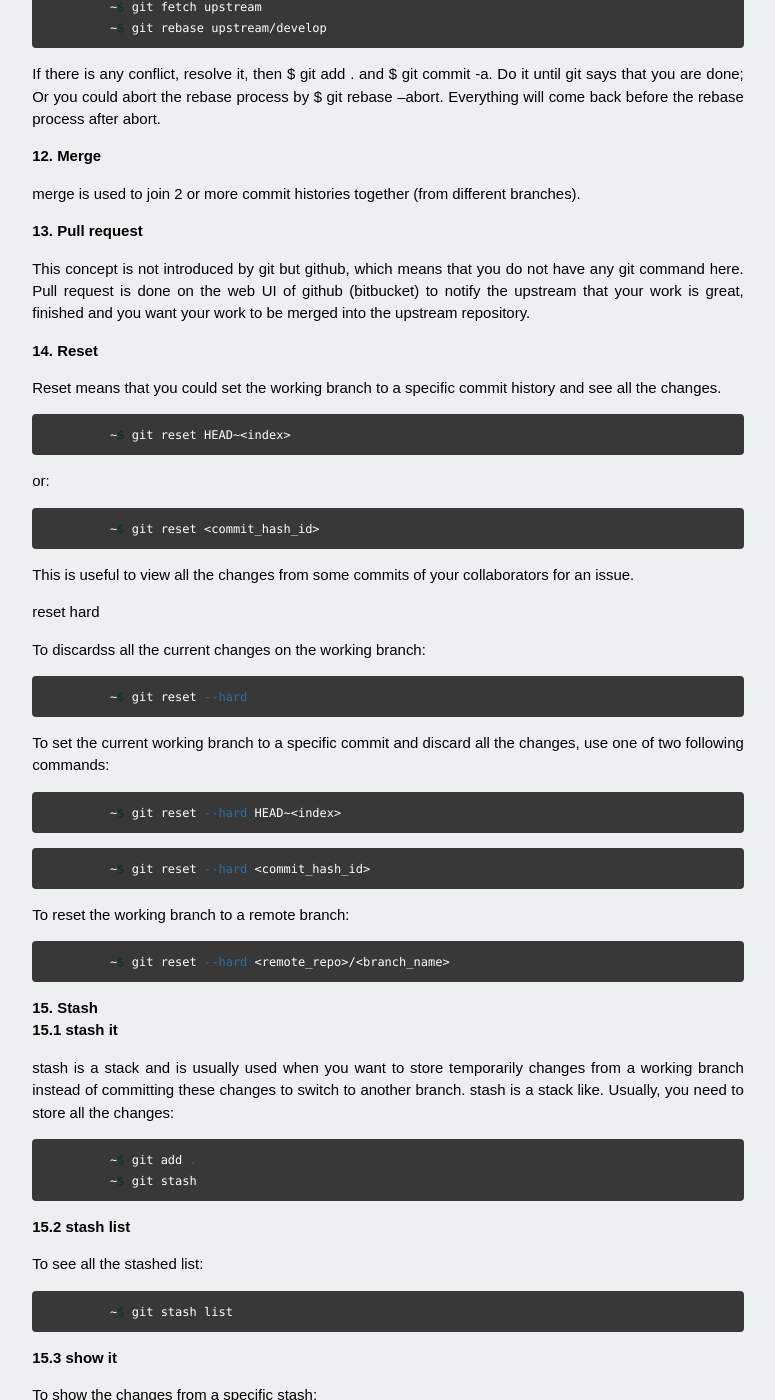
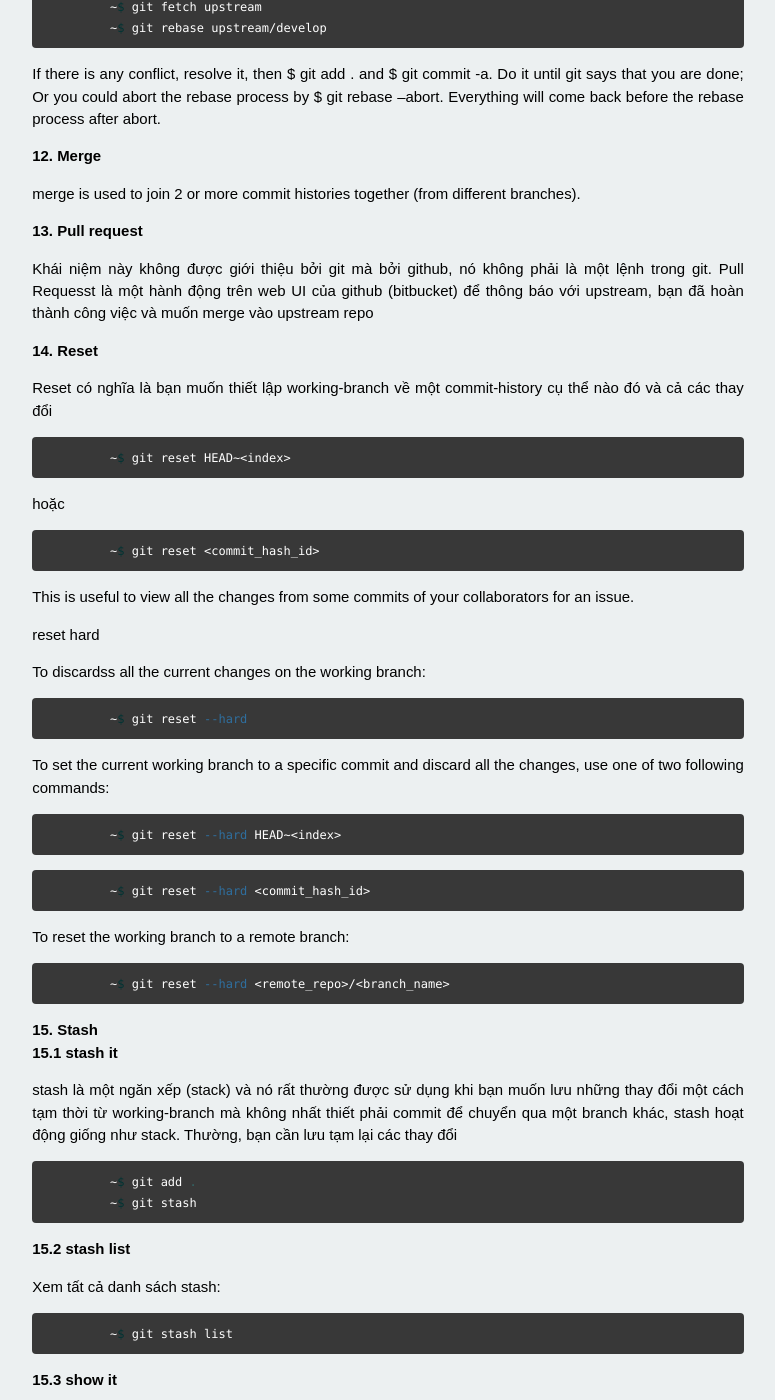
Before and after one commit to gitter-badger/xluffy.github.io, a Jekyll site: the page built from _posts/2014-07-21-most-used-git-cmd.md, in a window 1280 px wide and 1400 px high, scrolled down 4480 px. Shown: the whole window, without its empty margins (252-1027 px from the left). Built offline with Jekyll 4.4.1, drawn with Linux system fonts in a browser that asks for light colours; Markdown is read by kramdown in place of the engine named in the settings; some of the changed text lies outside the part shown.

Commit message:
Dịch phần stash, pull request

````diff
--- a/_posts/2014-07-21-most-used-git-cmd.md
+++ b/_posts/2014-07-21-most-used-git-cmd.md
@@ -260,15 +260,18 @@ If there is any conflict, resolve it, then $ git add . and $ git commit -a. Do i
 merge is used to join 2 or more commit histories together (from different branches).
 
 ### 13. Pull request
-This concept is not introduced by git but github, which means that you do not have any git command here. Pull request is done on the web UI of github (bitbucket) to notify the upstream that your work is great, finished and you want your work to be merged into the upstream repository.
+
+Khái niệm này không được giới thiệu bởi git mà bởi github, nó không phải là một lệnh trong git. Pull Requesst là một hành động trên web UI
+của github (bitbucket) để thông báo với upstream, bạn đã hoàn thành công việc và muốn merge vào upstream repo
 
 ### 14. Reset
-Reset means that you could set the working branch to a specific commit history and see all the changes.
+
+Reset có nghĩa là bạn muốn thiết lập working-branch về một commit-history cụ thể nào đó và cả các thay đổi
 
 ```bash
 	~$ git reset HEAD~<index>
 ```
-or:
+hoặc
 
 ```bash
 	~$ git reset <commit_hash_id>
@@ -302,8 +305,8 @@ To reset the working branch to a remote branch:
 
 #### 15.1 stash it
 
-stash is a stack and is usually used when you want to store temporarily changes from a working branch instead of committing these changes
-to switch to another branch. stash is a stack like. Usually, you need to store all the changes:
+stash là một ngăn xếp (stack) và nó rất thường được sử dụng khi bạn muốn lưu những thay đổi một cách tạm thời từ working-branch mà không
+nhất thiết phải commit để chuyển qua một branch khác, stash hoạt động giống như stack. Thường, bạn cần lưu tạm lại các thay đổi
 
 ```bash
 	~$ git add .
@@ -312,14 +315,14 @@ to switch to another branch. stash is a stack like. Usually, you need to store a
 
 #### 15.2 stash list
 
-To see all the stashed list:
+Xem tất cả danh sách stash:
 
 ```bash
 	~$ git stash list
 ```
 #### 15.3 show it
 
-To show the changes from a specific stash:
+Xem thay đổi của một stash cụ thể:
 
 ```bash
 	~$ git stash show stash@{<index>}
@@ -327,14 +330,15 @@ To show the changes from a specific stash:
 
 #### 15.4 apply it
 
-When switching back the repository having stash, you could get the changes from stash.
+Khi switch lại repository có chứa stash, bạn có thể lấy lại các thay đổi từ stash và làm việc tiếp.
 
-To get the latest stashed content and apply changes to the current working branch:
+Để lấy lại nội dung stash cuối cùng và apply các thay đổi đó vào working-branch hiện hành:
 
 ```bash
 	~$ git stash apply
 ```
 
+Để apply thay đổi của một stash cụ thể vào working-branch hiện hành
 To apply changes from a specific stash into the current
 working branch:
 
@@ -364,7 +368,8 @@ When working, you “commit early, commit often”, and you get a list of commit
 Use s instead of pick for the commits you want to squash.
 
 ### 17. Learn More
-You can learn more git commands by using one of the following commands to open the Help page, or ask us, Teraciers, for work and practice.
+
+Bạn có thể học thêm nhiều lệnh git bằng cách sử dụng lệnh sau để mở Help hoặc
 
 ```bash
 	~$ git --help
````
